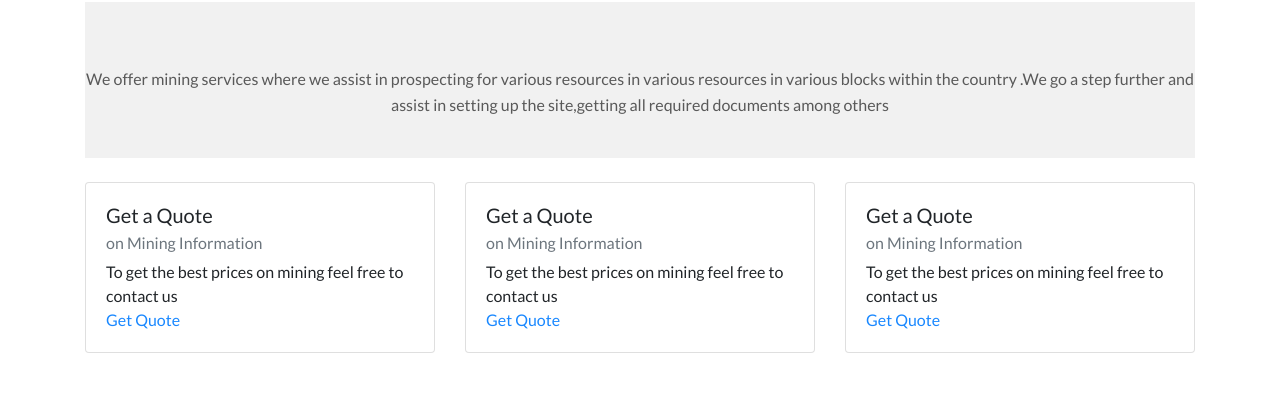
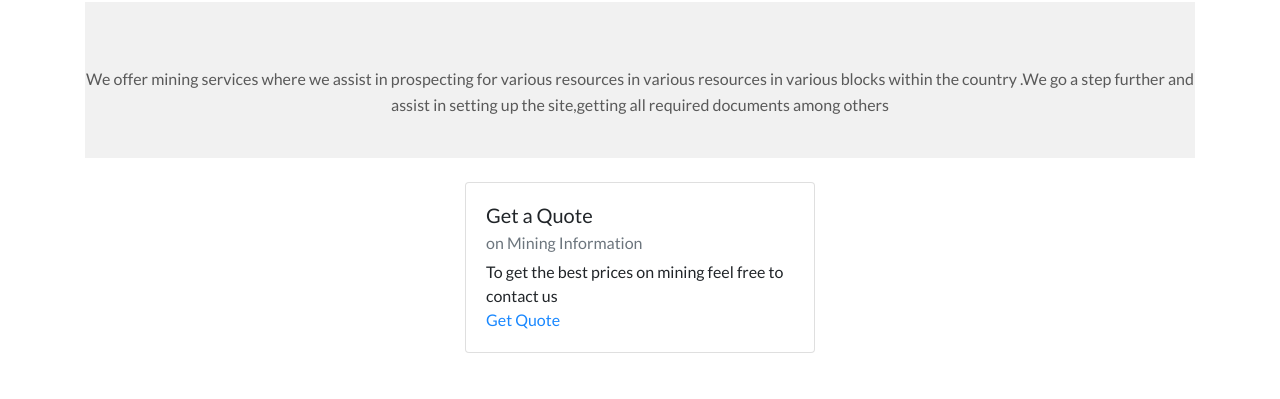
Before and after one commit to evans123456/tekton-website, a plain HTML site: page tekton_mining.html in a window 1280 px wide. Shown: the part 540-939 px from the top of the page. Drawn offline with Linux system fonts and the light colour scheme.

```diff
--- a/tekton_mining.html
+++ b/tekton_mining.html
@@ -126,7 +126,8 @@
 	</div>
 	<br>
 
-
+<div class="row">
+	<div class="col offset-lg-4 col-lg-4 col-sm-12">
 		<div class="card-deck">
 			<div class="card" style="width: 18rem;">
 					<div class="card-body">
@@ -136,36 +137,14 @@
 						<a href="./quote.html" class="card-link">Get Quote</a>
 						<!-- <a href="#" class="card-link">Another link</a> -->
 					</div>
-
-
 			</div>
-
-				<div class="card" style="width: 18rem;">
-						<div class="card-body">
-							<h5 class="card-title">Get a Quote</h5>
-							<h6 class="card-subtitle mb-2 text-muted">on Mining Information</h6>
-							<p class="card-text"> To get the best prices on mining feel free to contact us </p>
-							<a href="./quote.html" class="card-link">Get Quote</a>
-							<!-- <a href="#" class="card-link">Another link</a> -->
 		</div>
-
-
-				</div>
-				<div class="card" style="width: 18rem;">
-						<div class="card-body">
-							<h5 class="card-title">Get a Quote</h5>
-							<h6 class="card-subtitle mb-2 text-muted">on Mining Information</h6>
-							<p class="card-text"> To get the best prices on mining feel free to contact us </p>
-							<a href="./quote.html" class="card-link">Get Quote</a>
-							<!-- <a href="#" class="card-link">Another link</a> -->
-						</div>
-
-
 	</div>
 </div>
   <br><br>
+  </div>
 <!--start-touch-->
-	<div class="touch" style="width:100%; margin-left: -40px; margin-right: -40px; >
+	<div class="touch">
 		<div class="container" >
 			<div class="touch-main" >
 				<div class="col-md-4 touch-left">
```
Also changed, not shown: tekton_properties.html (+0 -1 lines). Lines whose indentation alone changed are shown as unchanged.
